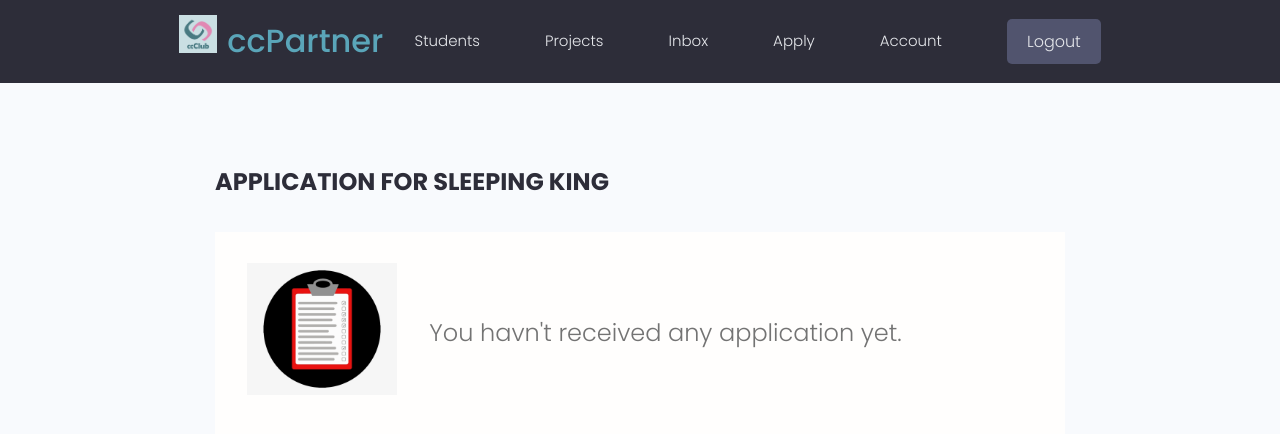
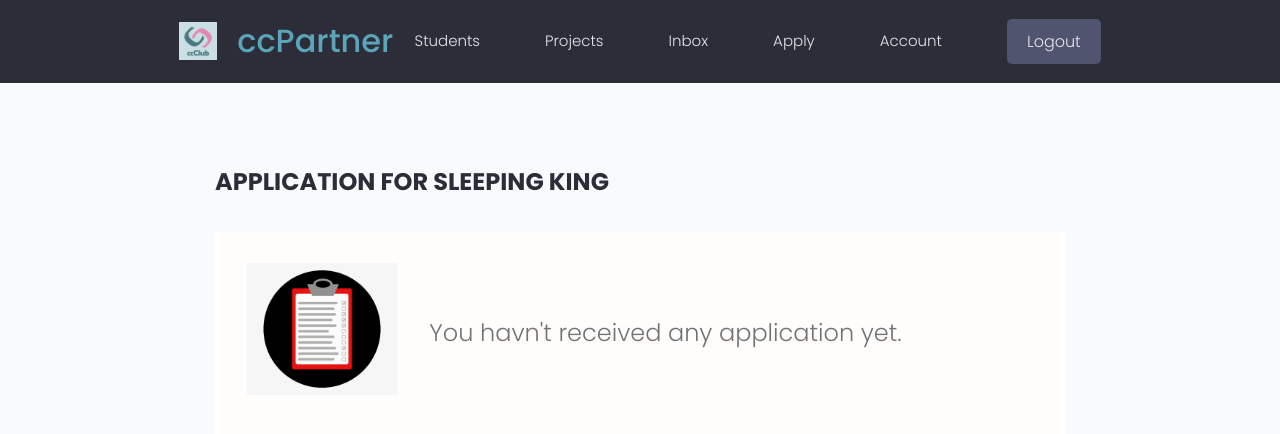
Before and after one commit to siddwang827/ccPartner, a Django app: page /projects/apply-box/ in a window 1280 px wide. Shown: the top 434 px of the page. Run offline with Django 3.2, Linux system fonts and the light colour scheme; a user stored in the database is signed in; data comes from the database, SQL or seed files in the repository; data that the repository does not hold is empty; some libraries are stand-ins or nearby versions.

Commit message:
navbar  modify

```diff
--- a/ccpartner/templates/navbar.html
+++ b/ccpartner/templates/navbar.html
@@ -3,9 +3,9 @@
 <!-- Header Section -->
 <header class="header">
     <div class="container container--narrow">
-        <a href="#" class="header__logo">
+        <a href="#" class="header__logo" style="display: flex;align-items: center;">
             <img src="{% static 'images/ccLogo.png' %} " alt="cc Logo" />
-            <h3>ccPartner</h3>
+            <h3 style="padding-left: 10px;">ccPartner</h3>
         </a>
 
         <nav class="header__nav">
```
